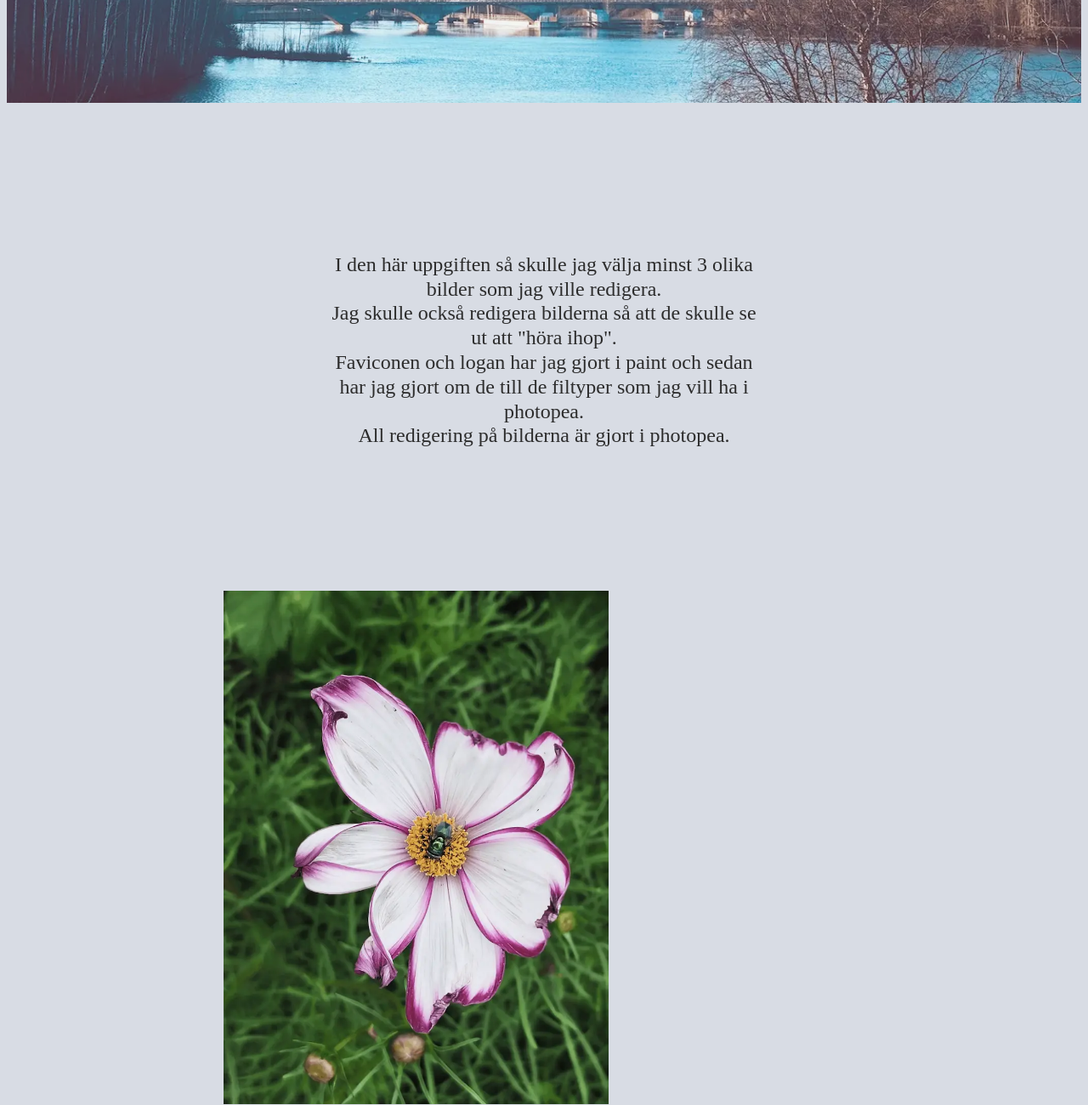
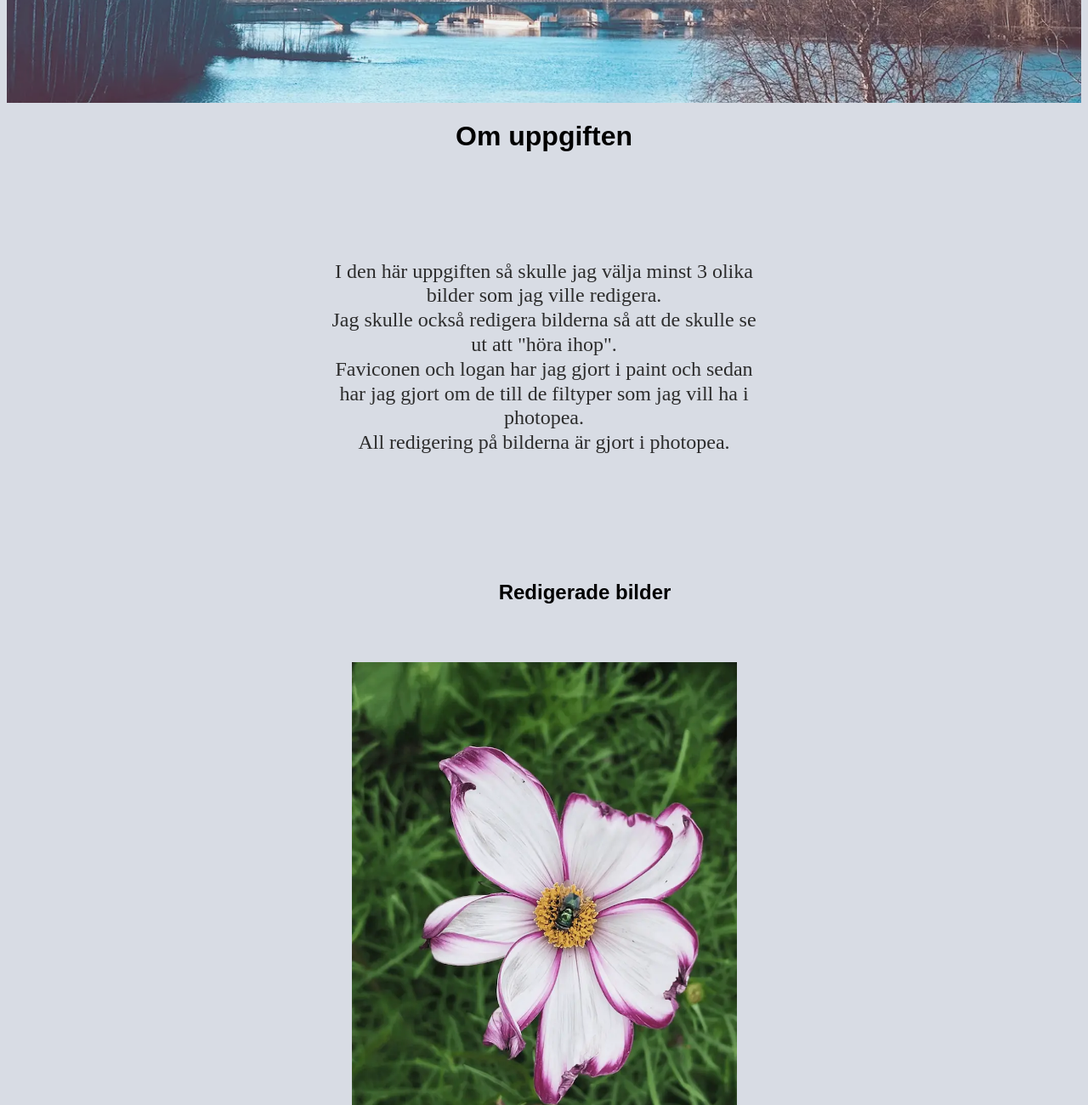
Before and after one commit to linaling92ll-sys/moment2, a plain HTML site: page index.html in a window 1280 px wide. Shown: the part 220-1520 px from the top of the page at 85% size. Drawn offline with Linux system fonts and the light colour scheme.

Commit message:
har lagt till tydlig överskriftstruktur

```diff
--- a/index.html
+++ b/index.html
@@ -31,6 +31,7 @@
             </nav>
         </div>
     </header>
+    <h1>Om uppgiften</h1>
     <section class="intro">
         <p>I den här uppgiften så skulle jag välja minst 3 olika bilder som jag ville redigera.<br>
             Jag skulle också redigera bilderna så att de skulle se ut att "höra ihop".<br>
@@ -39,6 +40,7 @@
             All redigering på bilderna är gjort i photopea.</p>
     </section>
     <section class="bilder">
+        <h2>Redigerade bilder</h2>
         <picture>
             <source srcset="bilder/bildserie006redigerad-360.webp 360w, bilder/bildserie006redigerad-755.webp 755w"
             sizes="(max-width:768px) 100vw, 755px"
--- a/stylesheet.css
+++ b/stylesheet.css
@@ -4,12 +4,13 @@
     height: 20em;
     flex-wrap: wrap;
 }
+
 .hero-img {
     position: absolute;
     top: 0;
     left: 0;
     width: 100%;
-    height:100%;
+    height: 100%;
     object-fit: cover;
     opacity: 0.8;
     z-index: -1;
@@ -35,38 +36,52 @@
     font-size: 1.3em;
     line-height: 1.5em;
 }
+
 .meny a {
 
     background-color: rgb(255, 255, 255);
     padding: 0.2em;
 }
 
+h1 {
+    text-align: center;
+    font-family: sans-serif;
+}
+
+h2 {
+    padding-left: 4em;
+    font-family: sans-serif;
+}
+
 body {
     background-color: rgba(142, 154, 177, 0.336);
 }
 
-.intro > p {
+.intro {
+    margin-top: 0;
+    padding-top: 0;
+}
+
+.intro>p {
     width: min(80%, 40rem);
-    margin: 2em auto;
+    margin: 1em auto;
     text-align: center;
     font-size: 1.5em;
     color: #2c2c2c;
-
-
 }
 
 .bilder {
     display: flex;
     flex-direction: column;
     place-content: center;
+    text-align: center;
     gap: 3em;
-    padding: 2em;
+    padding: 1em;
 }
 
 .bilder img {
     width: 60%;
     height: auto;
-
 }
 
 footer {
```
Also changed, not shown: bildredigering.html (+6 -2 lines), om.html (+2 -1 lines).
